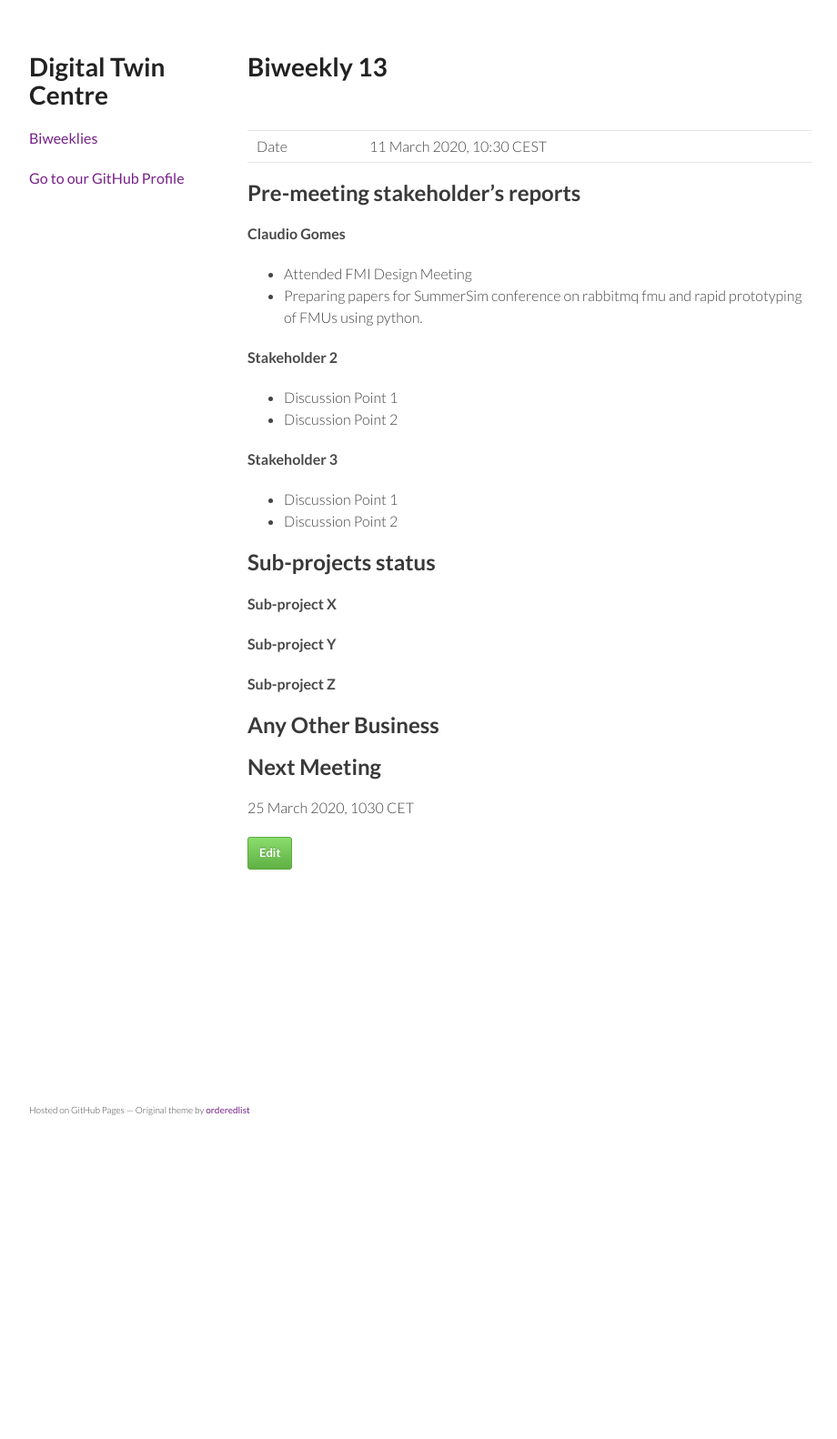
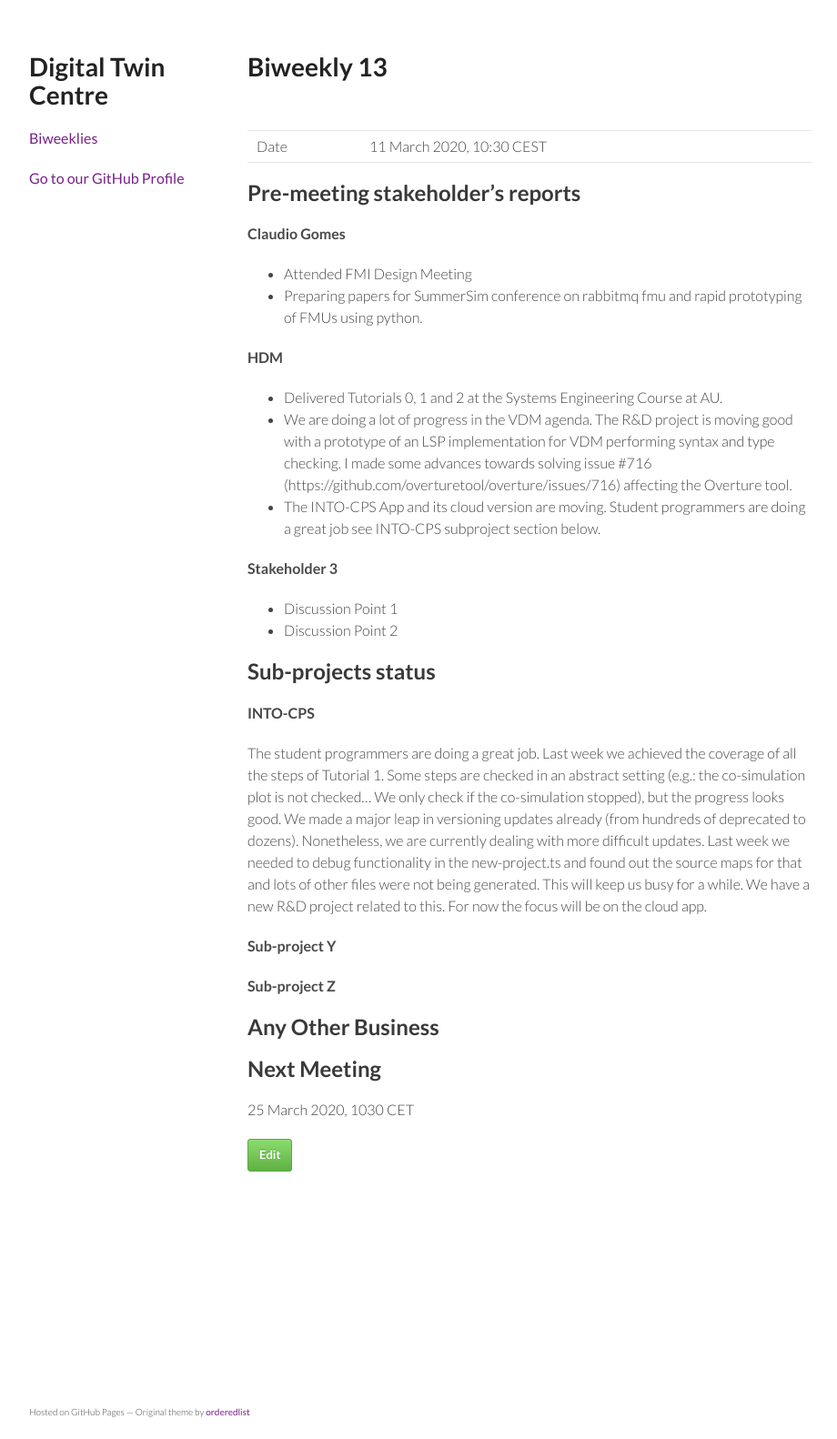
Before and after one commit to digitaltwincentre/digitaltwincentre.github.io, a Jekyll site: the page built from _biweeklies/Biweekly-13.md, in a window 1280 px wide. Shown: the whole page at 91% size, without its empty margins (178-1098 px from the left). Built offline with Jekyll 4.4.1, drawn with Linux system fonts in a browser that asks for light colours; nearby versions of some CDN libraries; before the commit the page ends 1250 px from its top, so only the background shows below that.

Commit message:
Update Biweekly-13.md

```diff
--- a/_biweeklies/Biweekly-13.md
+++ b/_biweeklies/Biweekly-13.md
@@ -24,9 +24,11 @@ date: 11 March 2020, 1030 CEST
 * Attended FMI Design Meeting
 * Preparing papers for SummerSim conference on rabbitmq fmu and rapid prototyping of FMUs using python.
 
-#### Stakeholder 2
-* Discussion Point 1
-* Discussion Point 2
+#### HDM
+* Delivered Tutorials 0, 1 and 2 at the Systems Engineering Course at AU.
+* We are doing a lot of progress in the VDM agenda. The R&D project is moving good with a prototype of an LSP implementation for VDM performing syntax and type checking. I made some advances towards solving issue #716 (https://github.com/overturetool/overture/issues/716) affecting the Overture tool.
+* The INTO-CPS App and its cloud version are moving. Student programmers are doing a great job see INTO-CPS subproject section below.
+
 
 #### Stakeholder 3
 * Discussion Point 1
@@ -36,7 +38,9 @@ date: 11 March 2020, 1030 CEST
 ## Sub-projects status
 
 
-#### Sub-project X
+#### INTO-CPS
+
+The student programmers are doing a great job. Last week we achieved the coverage of all the steps of Tutorial 1. Some steps are checked in an abstract setting (e.g.: the co-simulation plot is not checked... We only check if the co-simulation stopped), but the progress looks good. We made a major leap in versioning updates already (from hundreds of deprecated to dozens). Nonetheless, we are currently dealing with more difficult updates. Last week we needed to debug functionality in the new-project.ts and found out the source maps for that and lots of other files were not being generated. This will keep us busy for a while. We have a new R&D project related to this. For now the focus will be on the cloud app.
 
 #### Sub-project Y
 
```
